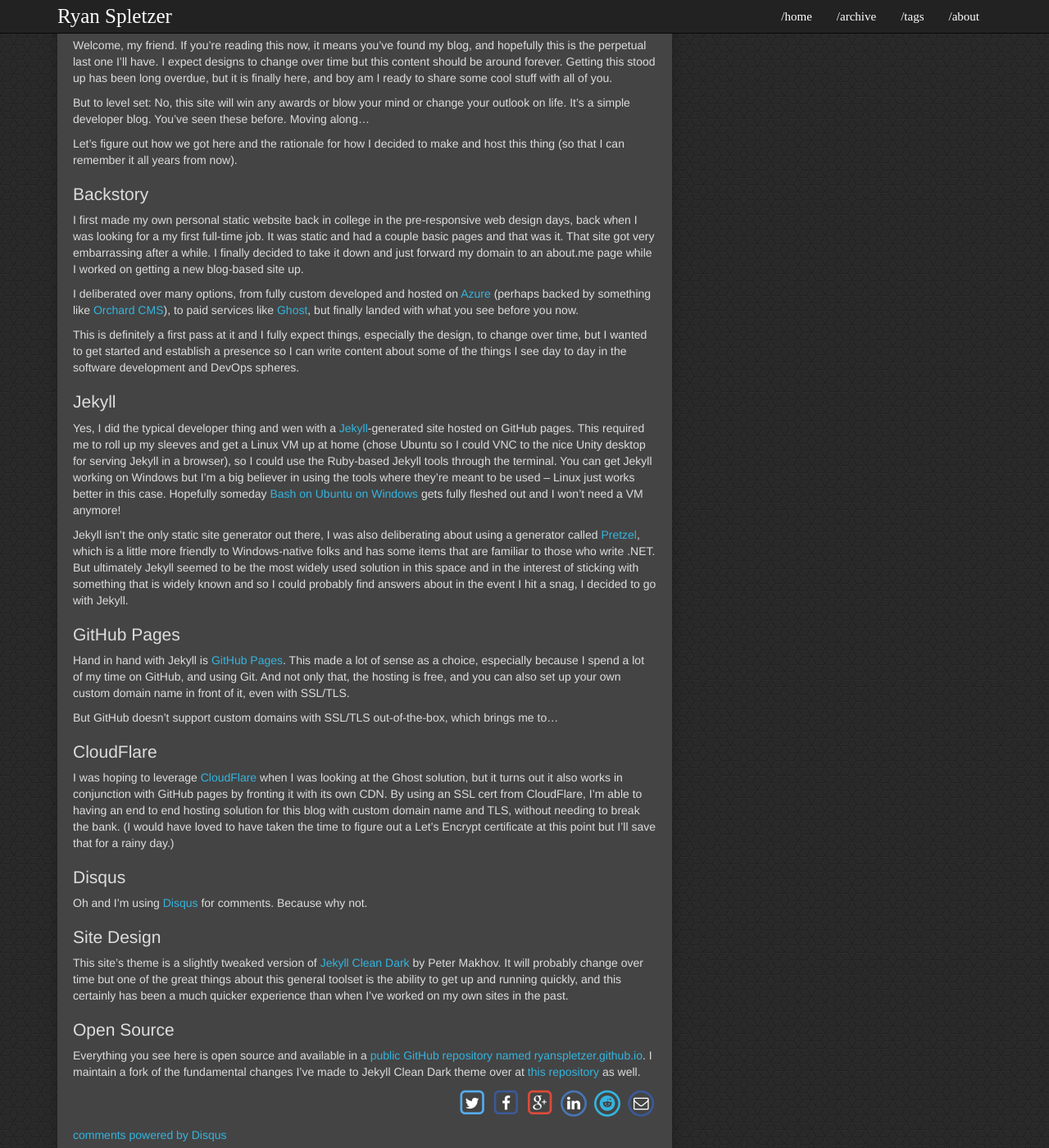
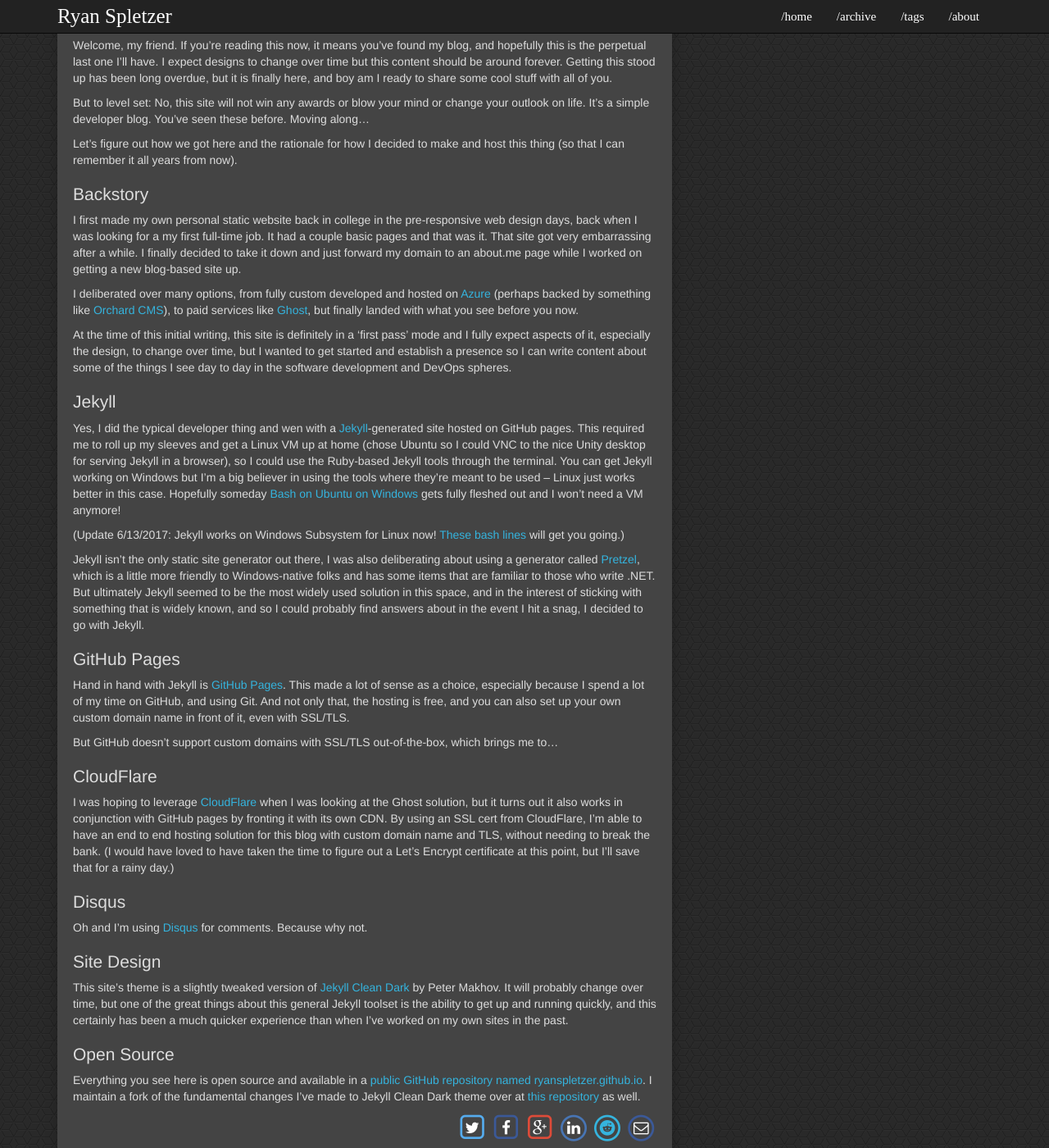
Before and after one commit to ryanspletzer/ryanspletzer.github.io, a Jekyll site: the page built from _posts/2017-02-19-hello-world.md, in a window 1280 px wide and 1400 px high, scrolled down 566 px. Shown: the whole window at 82% size. Built offline with Jekyll 4.4.1, drawn with Linux system fonts in a browser that asks for light colours; comment, search, counter and statistics services are not loaded.

Commit message:
Iterating

```diff
--- a/_posts/2017-02-19-hello-world.md
+++ b/_posts/2017-02-19-hello-world.md
@@ -21,9 +23,9 @@ change over time but this content should be around forever. Getting this stood
 up has been long overdue, but it is finally here, and boy am I ready to share
 some cool stuff with all of you.
 
-But to level set: No, this site will win any awards or blow your mind or change
-your outlook on life. It's a simple developer blog. You've seen these before.
-Moving along...
+But to level set: No, this site will not win any awards or blow your mind or
+change your outlook on life. It's a simple developer blog. You've seen these
+before. Moving along...
 
 Let's figure out how we got here and the rationale for how I decided to make and
 host this thing (so that I can remember it all years from now).
@@ -32,10 +34,10 @@ host this thing (so that I can remember it all years from now).
 
 I first made my own personal static website back in college in the
 pre-responsive web design days, back when I was looking for a my first full-time
-job. It was static and had a couple basic pages and that was it. That site got
-very embarrassing after a while. I finally decided to take it down and just
-forward my domain to an about.me page while I worked on getting a new blog-based
-site up.
+job. It had a couple basic pages and that was it. That site got very
+embarrassing after a while. I finally decided to take it down and just forward
+my domain to an about.me page while I worked on getting a new blog-based site
+up.
 
 I deliberated over many options, from fully custom developed and hosted on
 [Azure](https://azure.microsoft.com) (perhaps backed by something like
@@ -43,10 +45,11 @@ I deliberated over many options, from fully custom developed and hosted on
 [Ghost](https://ghost.org/), but finally landed with what you see before you
 now.
 
-This is definitely a first pass at it and I fully expect things, especially the
-design, to change over time, but I wanted to get started and establish a
-presence so I can write content about some of the things I see day to day in the
-software development and DevOps spheres.
+At the time of this initial writing, this site is definitely in a 'first pass'
+mode and I fully expect aspects of it, especially the design, to change over
+time, but  I wanted to get started and establish a presence so I can write
+content about some of the things I see day to day in the software development
+and DevOps spheres.
 
 ## Jekyll
 
@@ -61,13 +64,19 @@ to be used -- Linux just works better in this case. Hopefully someday
     https://msdn.microsoft.com/en-us/commandline/wsl/about
 ) gets fully fleshed out and I won't need a VM anymore!
 
+(Update 6/13/2017: Jekyll works on Windows Subsystem for Linux now!
+[These bash lines](
+    https://github.com/ryanspletzer/Scripts/blob/dev/Bash/WSL%20Ubuntu%2016.04
+/JekyllSetup.sh
+) will get you going.)
+
 Jekyll isn't the only static site generator out there, I was also deliberating
 about using a generator called [Pretzel](https://github.com/Code52/pretzel),
 which is a little more friendly to Windows-native folks and has some items that
 are familiar to those who write .NET. But ultimately Jekyll seemed to be the
-most widely used solution in this space and in the interest of sticking with
-something that is widely known and so I could probably find answers about in the
-event I hit a snag, I decided to go with Jekyll.
+most widely used solution in this space, and in the interest of sticking with
+something that is widely known, and so I could probably find answers about in
+the event I hit a snag, I decided to go with Jekyll.
 
 ## GitHub Pages
 
@@ -84,10 +93,10 @@ brings me to...
 I was hoping to leverage [CloudFlare](https://www.cloudflare.com/) when I was
 looking at the Ghost solution, but it turns out it also works in conjunction
 with GitHub pages by fronting it with its own CDN. By using an SSL cert
-from CloudFlare, I'm able to having an end to end hosting solution
-for this blog with custom domain name and TLS, without needing to break the
-bank. (I would have loved to have taken the time to figure out a Let's Encrypt
-certificate at this point but I'll save that for a rainy day.)
+from CloudFlare, I'm able to have an end to end hosting solution for this blog
+with custom domain name and TLS, without needing to break the bank. (I would
+have loved to have taken the time to figure out a Let's Encrypt certificate at
+this point, but I'll save that for a rainy day.)
 
 ## Disqus
 
@@ -95,12 +104,12 @@ Oh and I'm using [Disqus](https://disqus.com) for comments. Because why not.
 
 ## Site Design
 
-This site's theme is a slightly tweaked version of
-[Jekyll Clean Dark](https://github.com/streetturtle/jekyll-clean-dark) by Peter
-Makhov. It will probably change over time but one of the great things about this
-general toolset is the ability to get up and running quickly, and this certainly
-has been a much quicker experience than when I've worked on my own sites in the
-past.
+This site's theme is a slightly tweaked version of [Jekyll Clean Dark](
+    https://github.com/streetturtle/jekyll-clean-dark
+) by Peter Makhov. It will probably change over time, but one of the great
+things about this general Jekyll toolset is the ability to get up and running
+quickly, and this certainly has been a much quicker experience than when I've
+worked on my own sites in the past.
 
 ## Open Source
 
--- a/index.html
+++ b/index.html
@@ -22,6 +22,11 @@ layout: page
   </div>
 
   <div class="post-descr">
+    {% if post.header != nil %}
+    <p>
+      <img src="{{ post.header }}" class=".center-image" />
+    </p>
+    {% endif %}
     <p>
       {{ post.description }}
     </p>
```
Also changed, not shown: other parts of _posts/2017-02-19-hello-world.md (+3 -1 lines), about.md (+43 -8 lines), README.md (deleted). Lines whose indentation alone changed are shown as unchanged.
